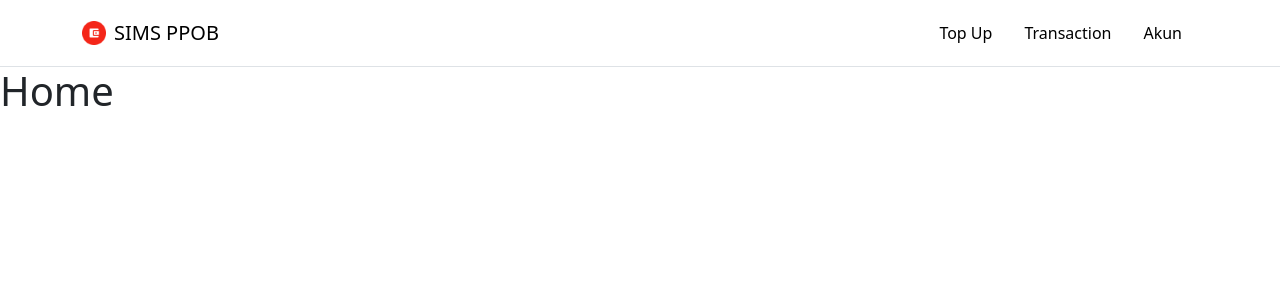
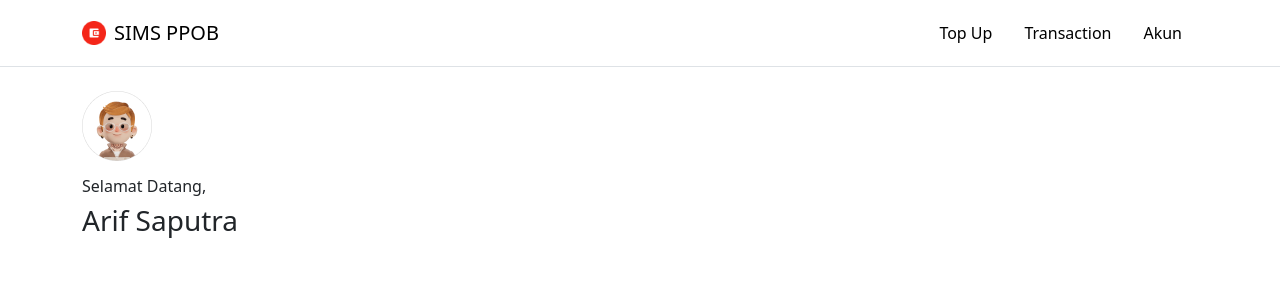
Before and after one commit to kalmipa21/sims_ppob, a React (Create React App) app: page /home in a window 1280 px wide. Shown: the top 300 px of the page. Built offline with nearby package versions, Linux system fonts and the light colour scheme; sample sign-in values are in the browser's storage.

Commit message:
feat: create home page

```diff
--- a/src/pages/Home.jsx
+++ b/src/pages/Home.jsx
@@ -1,3 +1,18 @@
+import { Col, Container, Image, Row } from "react-bootstrap";
+
+import DefaultPhoto from "../assets/images/Profile Photo.png";
+
 export default function Home() {
-  return <h1>Home</h1>;
+  return (
+    <Container className=" py-4">
+      <Row>
+        <Col sm="5" className=" ">
+          <Image src={DefaultPhoto} alt="DefaultPhoto" />
+          <h6 className=" mt-3">Selamat Datang,</h6>
+          <h3>Arif Saputra</h3>
+        </Col>
+        <Col sm="t"></Col>
+      </Row>
+    </Container>
+  );
 }
```
Also changed, not shown: src/assets/images/Profile Photo.png (added).
